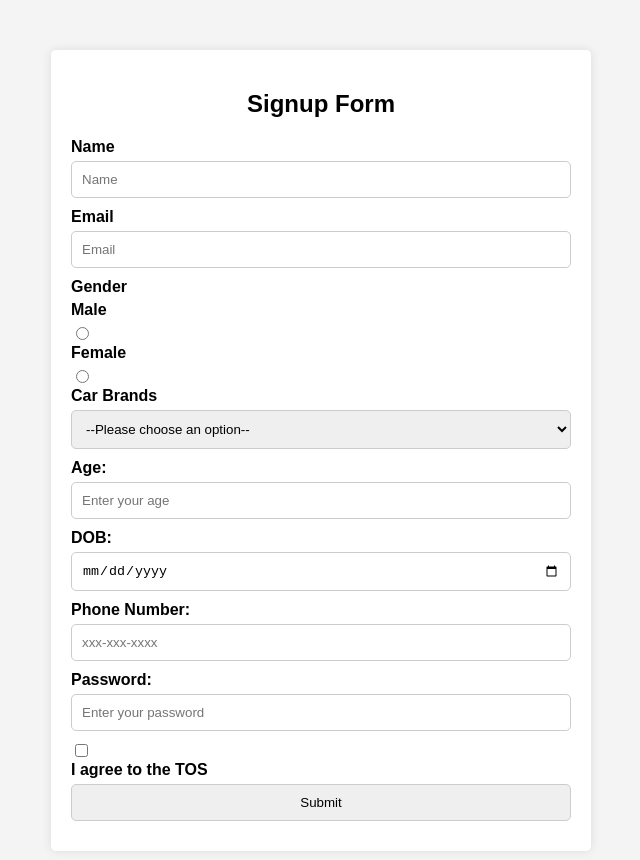
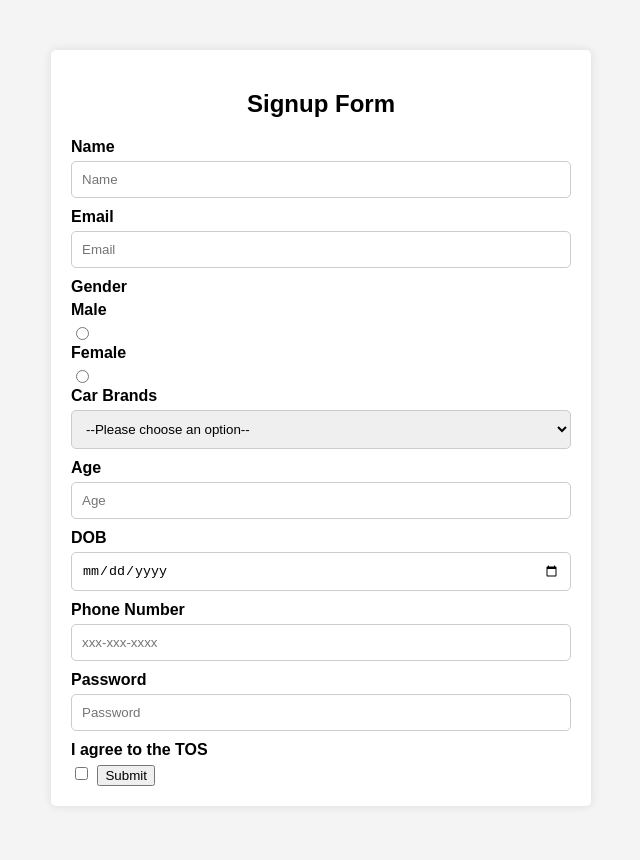
Before and after one commit to acciojob/signup-form-car-hzratali, a website: page main.html in a window 1280 px wide. Shown: the whole page, without its empty margins (319-959 px from the left). Drawn offline with Linux system fonts and the light colour scheme.

Commit message:
created a submission

```diff
--- a/main.html
+++ b/main.html
@@ -29,25 +29,24 @@
             <option value="Honda">Honda</option>
             <option value="Ford">Ford</option>
             <option value="Chevrolet">Chevrolet</option>
-            <!-- Add more options as needed -->
         </select>
 
-        <label for="age">Age:</label>
-        <input type="number" id="age" name="age" placeholder="Enter your age" required>
+        <label for="age">Age</label>
+        <input type="number" id="age" placeholder="Age" required>
 
-        <label for="dob">DOB:</label>
-        <input type="date" id="dob" name="dob" required>
+        <label for="dob">DOB</label>
+        <input type="date" id="dob" required>
 
-        <label for="tel">Phone Number:</label>
-        <input type="tel" id="tel" name="tel" placeholder="xxx-xxx-xxxx">
+        <label for="tel">Phone Number</label>
+        <input type="tel" id="tel" placeholder="xxx-xxx-xxxx">
 
-        <label for="password">Password:</label>
-        <input type="password" id="password" name="password" placeholder="Enter your password" required>
+        <label for="password">Password</label>
+        <input type="password" id="password" placeholder="Password" required>
 
-        <input type="checkbox" id="tos" name="tos" required>
         <label for="tos">I agree to the TOS</label>
+        <input type="checkbox" id="tos" required>
 
-        <input type="submit" value="Submit">
+		<button tupe="submit">Submit</button>
     </form>
 </div>
     <script type="text/javascript" src="./script.js">
```
